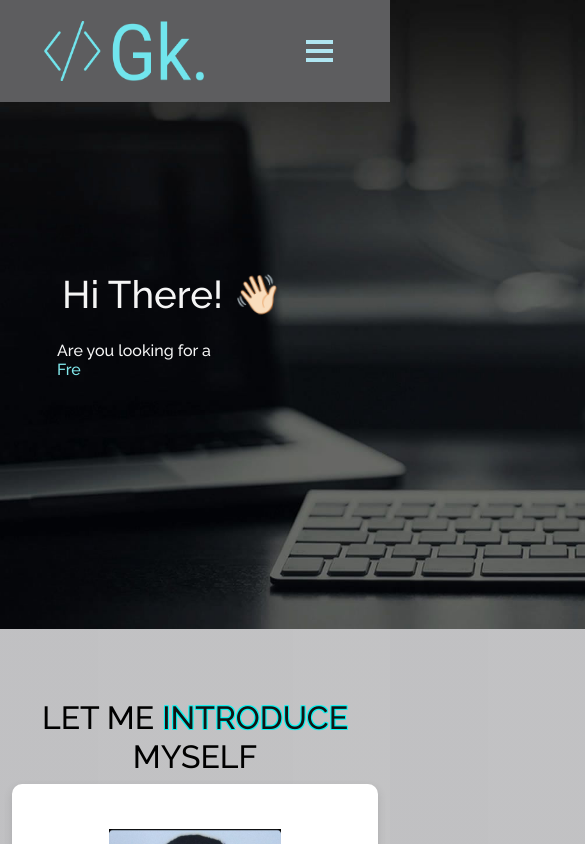
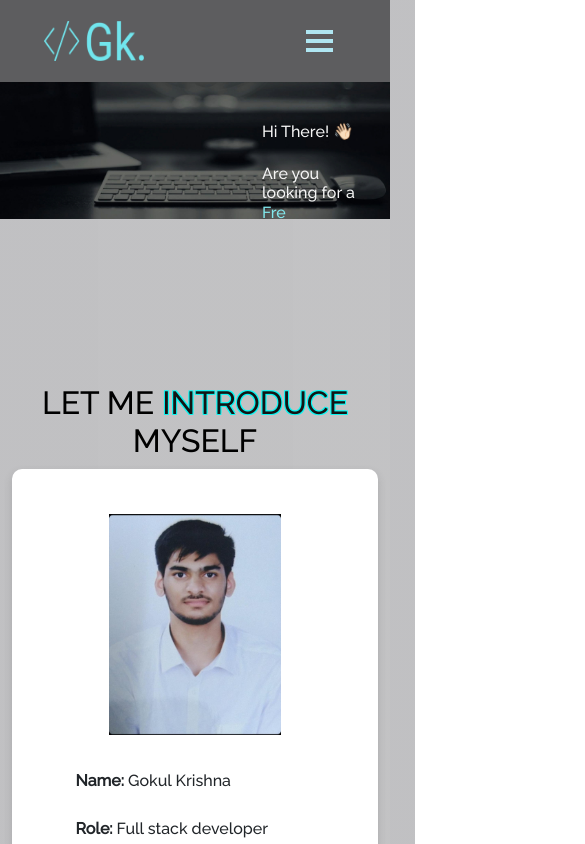
Before and after one commit to gokul-24/Portfolio-master, a React (Create React App) app: page / in a window 390 px wide. Shown: the top 844 px of the page, 585 px wide, since content can reach past the window. Built offline with nearby package versions, Linux system fonts and the light colour scheme.

Commit message:
mobile display

```diff
--- a/src/style.css
+++ b/src/style.css
@@ -163,8 +163,8 @@ button:focus {
 }
 
 .logo {
-  height: 3.0em !important;
-  width: 8.0em !important;
+  height: 2.0em !important;
+  width: 5.0em !important;
 }
 
 .navbar-nav .nav-link {
@@ -181,6 +181,7 @@ button:focus {
   .nav-link {
     padding: 0.7rem 1rem !important;
   }
+
 }
 
 .navbar-nav .nav-item {
@@ -310,20 +311,20 @@ button:focus {
     display: none !important;
   }
   .home-section{
-    background-image: url(./Assets/home2.jpg);
-    width: 767px !important;
+    background-image: url(./Assets/home.jpg);
+    background-size: contain;
+    background-repeat: no-repeat;
   }
-  .home-section background-image{
-    width: 50px !important;
-  };
+
   .heading {
     font-size: 1em !important;
-    padding-left: 50px !important;
+    padding-left: 250px !important;
+    margin-top: -150px;
   }
 
   .heading-name {
     font-size:1em !important;
-    padding-left: 45px !important;
+    padding-left: 250px !important;
   }
 }
 
@@ -333,6 +334,12 @@ button:focus {
   position: relative;
   padding-bottom: 70px !important;
   padding-top: 70px !important;
+}
+
+@media(max-width: 767px){
+  .home-about-section{
+    margin-top: -200px !important;
+  }
 }
 /* -------------------------end custom-----------------------------------------*/
 
```
Also changed, not shown: src/Assets/home.jpg (added).
